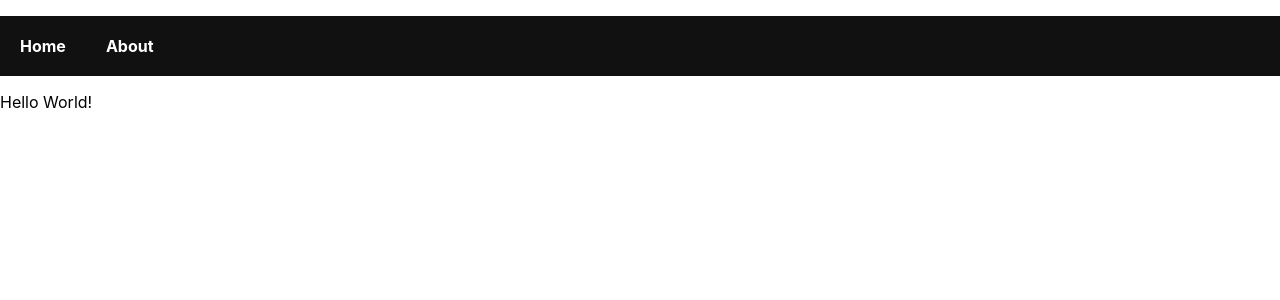
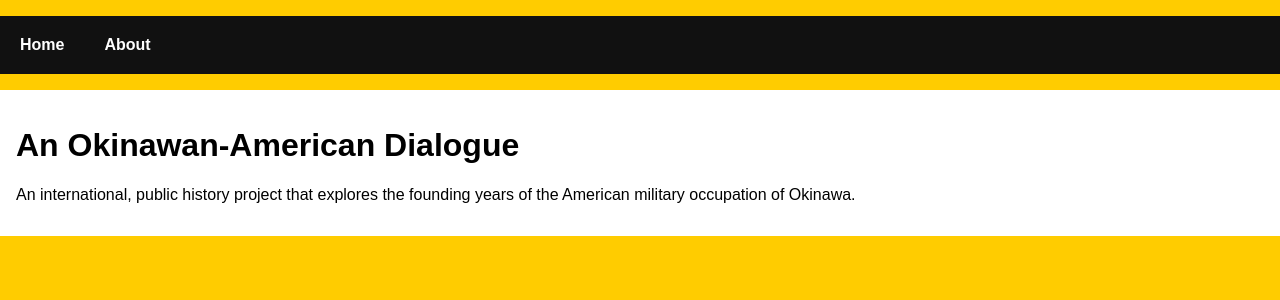
Before and after one commit to bterrific2008/omi-website-barebones, a React (Create React App) app: page / in a window 1280 px wide. Shown: the top 300 px of the page. Built offline with nearby package versions, Linux system fonts and the light colour scheme.

Commit message:
Start process of adding internationalization options. Add better example text

```diff
--- a/package.json
+++ b/package.json
@@ -3,8 +3,12 @@
   "version": "0.1.0",
   "private": true,
   "dependencies": {
+    "eslint": "^6.5.1",
+    "i18next": "^17.0.17",
+    "i18next-browser-languagedetector": "^3.0.3",
     "react": "^16.10.0",
     "react-dom": "^16.10.0",
+    "react-i18next": "^10.13.1",
     "react-router-dom": "^5.1.1",
     "react-scripts": "3.1.2"
   },
--- a/src/App.js
+++ b/src/App.js
@@ -4,11 +4,11 @@ import "./App.css";
 import { Header } from "./components/componentindex";
 import Main from "./Main";
 
-function App() {
+function App({ t }) {
   return (
     <div>
       <Header />
-      <Main />
+      <Main t/>
     </div>
   );
 }
--- a/src/Main.jsx
+++ b/src/Main.jsx
@@ -2,7 +2,7 @@ import React from 'react';
 import { Switch, Route } from 'react-router-dom'
 import { AboutPage, HomePage, NoPage } from './pages/index';
 
-function Main() {
+function Main(t) {
   return (
     <main>
       <Switch>
--- a/src/components/components.css
+++ b/src/components/components.css
@@ -1,3 +1,7 @@
+/*
+https://www.kirupa.com/react/creating_single_page_app_react_using_react_router.htm
+*/
+
 ul.header li {
   display: inline;
   list-style-type: none;
@@ -10,7 +14,7 @@ ul.header {
 }
 
 ul.header li a {
-    color: #FFF;
+  color: #fff;
   font-weight: bold;
   text-decoration: none;
   padding: 20px;
--- a/src/index.js
+++ b/src/index.js
@@ -1,17 +1,21 @@
-import React from 'react';
-import ReactDOM from 'react-dom';
-import './index.css';
-import App from './App';
-import * as serviceWorker from './serviceWorker';
-import { BrowserRouter } from 'react-router-dom';
+import React from "react";
+import ReactDOM from "react-dom";
+import { I18nextProvider } from "react-i18next";
+import i18n from "./i18n";
+import "./index.css";
+import App from "./App";
+import * as serviceWorker from "./serviceWorker";
+import { BrowserRouter } from "react-router-dom";
 
 const routing = (
-    <BrowserRouter>
-        <App />
-    </BrowserRouter>
-)
+  <BrowserRouter>
+    <I18nextProvider i18n={i18n}>
+      <App />
+    </I18nextProvider>
+  </BrowserRouter>
+);
 
-ReactDOM.render(routing, document.getElementById('root'));
+ReactDOM.render(routing, document.getElementById("root"));
 // If you want your app to work offline and load faster, you can change
 // unregister() to register() below. Note this comes with some pitfalls.
 // Learn more about service workers: https://bit.ly/CRA-PWA
--- a/src/pages/AboutPage.jsx
+++ b/src/pages/AboutPage.jsx
@@ -1,7 +1,15 @@
 import React from "react";
 
 function AboutPage() {
-  return <div>Greetings Page!</div>;
+  return (
+    <div className="content">
+      <h1>Introduction</h1>
+      <p>
+        A team of faculty, staff, and students at the University of California:
+        Santa Cruz
+      </p>
+    </div>
+  );
 }
 
 export default AboutPage;
--- a/src/pages/HomePage.jsx
+++ b/src/pages/HomePage.jsx
@@ -1,7 +1,15 @@
 import React from "react";
 
 function HomePage() {
-  return <div>Hello World!</div>;
+  return (
+    <div className="content">
+      <h1>An Okinawan-American Dialogue</h1>
+      <p>
+        An international, public history project that explores the founding
+        years of the American military occupation of Okinawa.
+      </p>
+    </div>
+  );
 }
 
 export default HomePage;
--- a/src/pages/pages.css
+++ b/src/pages/pages.css
@@ -0,0 +1,26 @@
+body {
+  background-color: #ffcc00;
+  margin: 0;
+}
+
+h1,
+h2,
+p,
+ul,
+li {
+  font-family: sans-serif;
+}
+
+.content {
+  background-color: #fff;
+  padding: 1rem;
+}
+
+.content h2 {
+  padding: 0;
+  margin: 0;
+}
+
+.content li {
+  margin-bottom: 4rem;
+}
```
Also changed, not shown: 2 other files (tests, documents, lock files or other folders). Lines whose indentation alone changed are shown as unchanged.
